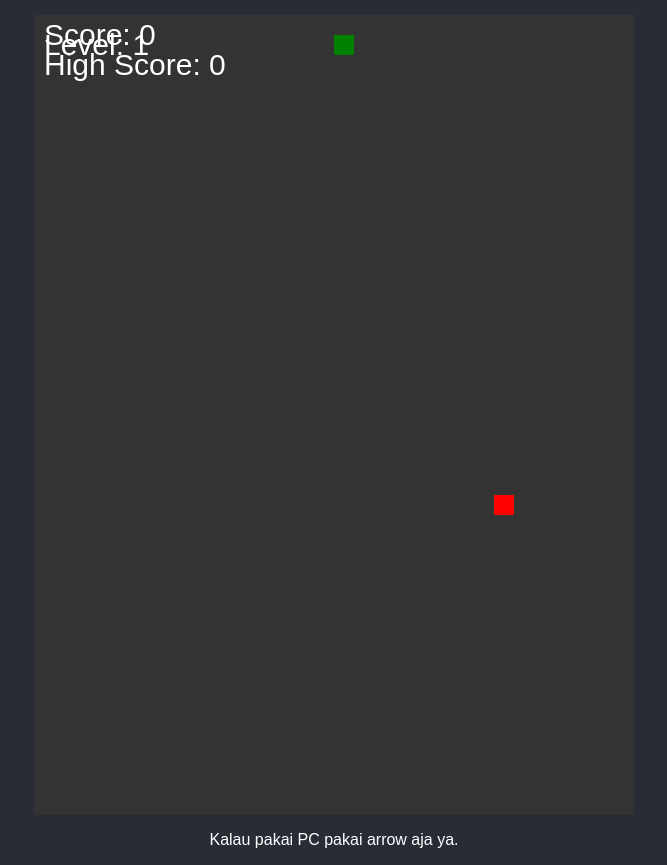
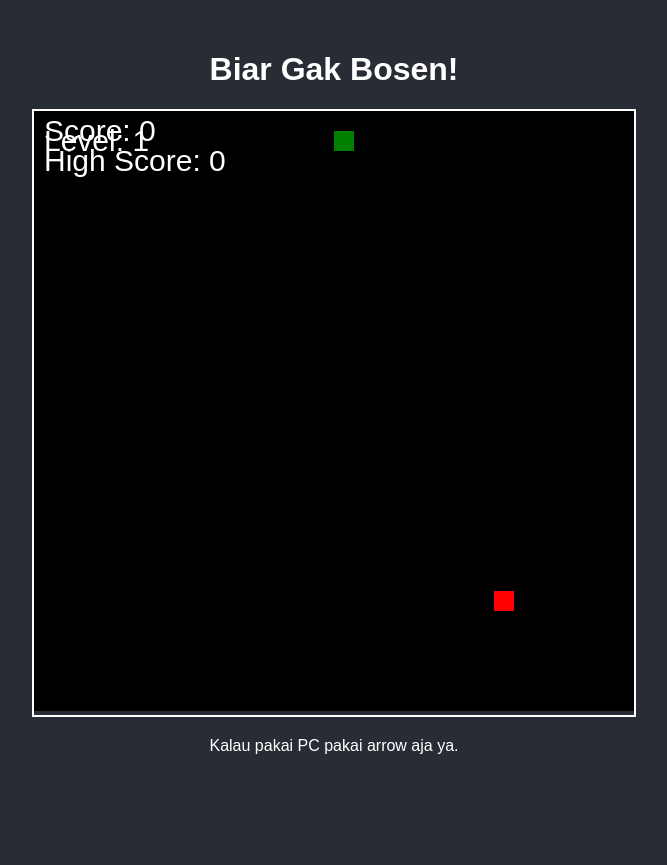
Before and after one commit to aqles/aqles.github.io, a plain HTML site: page index.html in a window 1280 px wide. Both pictures are taken after a click on the button "Mari Mulai!". Shown: the whole page, without its empty margins (306-973 px from the left). After the commit the page ends 800 px from the top, so only its background shows below. Drawn offline with Linux system fonts and the light colour scheme.

Commit message:
Update styles.css

```diff
--- a/styles.css
+++ b/styles.css
@@ -10,11 +10,13 @@ body {
 }
 /* Responsive Canvas */
 #game-area {
-    display: flex;
-    justify-content: center;
-    align-items: center;
-    height: 100vh;
-    background-color: #333;
+    position: relative;
+    margin: 20px auto;
+    border: 2px solid white;
+    display: inline-block;
+}
+canvas {
+    background-color: #000;
 }
 #game-container {
     text-align: center;
```
